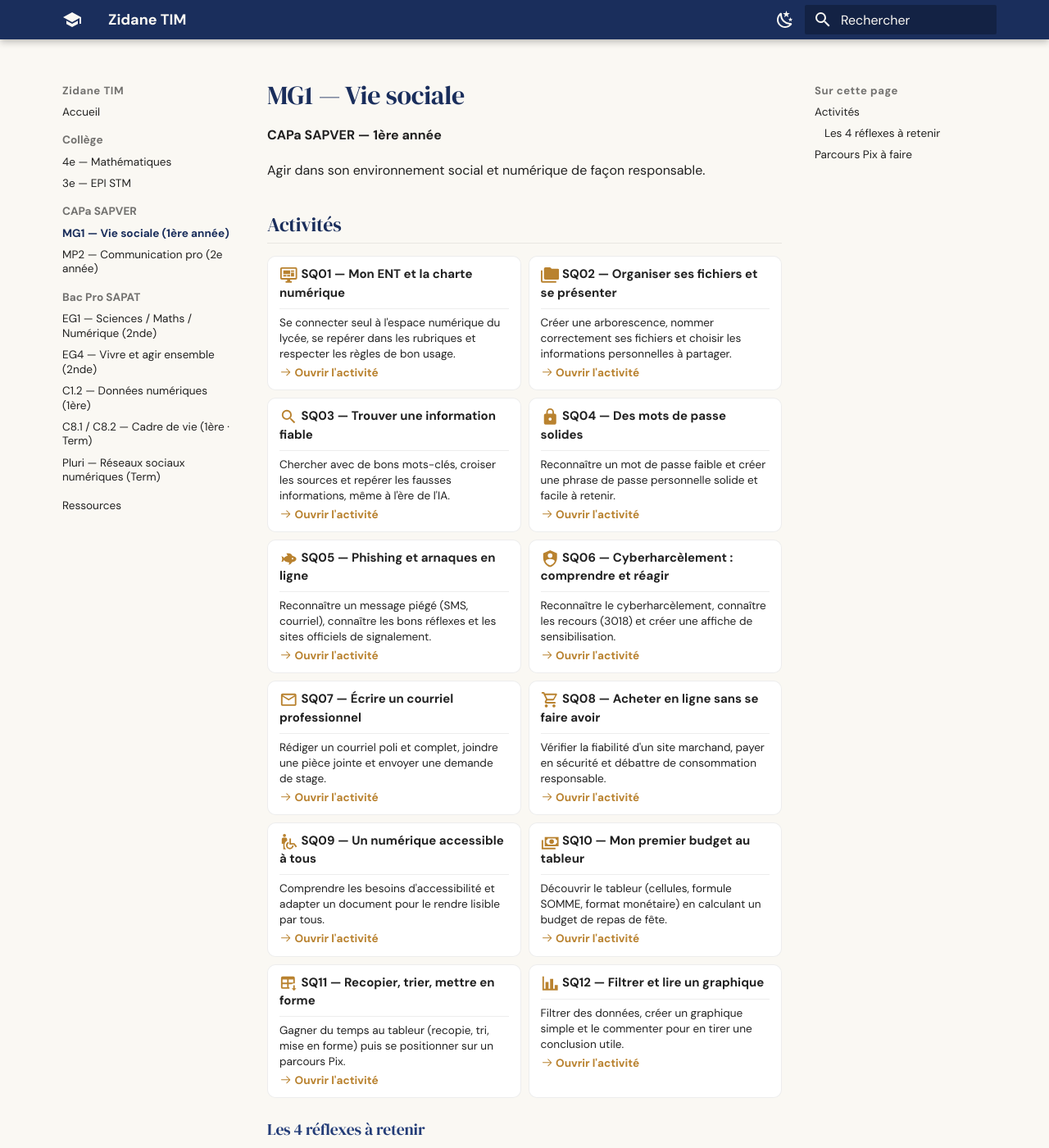
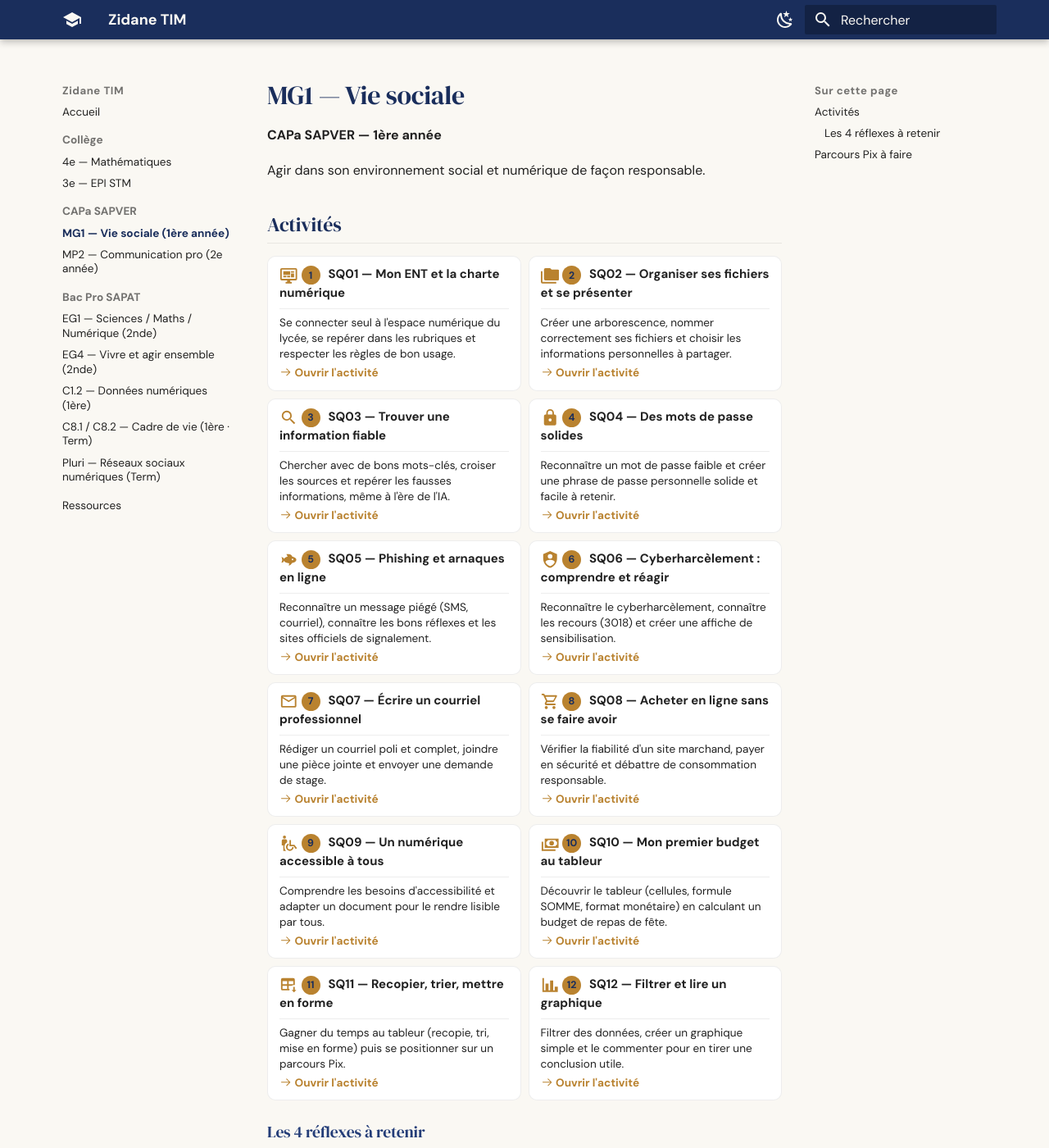
Before and after one commit to zidaneTim/zidane-tim, an MkDocs documentation site: the page built from docs/cours/capa-sapver/mg1-vie-sociale.md, in a window 1280 px wide and 1400 px high. Shown: the whole window at 82% size. Built offline with MkDocs 1.6.1 and Material for MkDocs 9.7.7, drawn with Linux system fonts in a browser that asks for light colours.

Commit message:
Pilote MG1 : badge numérique d'étape (1-12) sur les cartes SQ01-SQ12

```diff
--- a/docs/assets/style.css
+++ b/docs/assets/style.css
@@ -372,6 +372,26 @@
   color: var(--md-accent-fg-color);
 }
 
+/* Badge numéroté : signale l'ordre des activités sur les pages où la
+   séquence est prescrite (ex. SQ01→SQ12 en MG1) — pilote, pas encore
+   généralisé aux pages classe sans ordre imposé entre les activités. */
+.md-typeset .grid.cards .zt-step {
+  display: inline-flex;
+  align-items: center;
+  justify-content: center;
+  width: 1.15rem;
+  height: 1.15rem;
+  margin-right: 0.3rem;
+  border-radius: 50%;
+  background-color: var(--md-accent-fg-color);
+  color: #1a2e5c;
+  font-size: 0.62rem;
+  font-weight: 700;
+  line-height: 1;
+  vertical-align: middle;
+  flex-shrink: 0;
+}
+
 /* ---------- Éléments communs ---------- */
 
 /* Tableaux : lisibles, sans lourdeur */
--- a/docs/cours/capa-sapver/mg1-vie-sociale.md
+++ b/docs/cours/capa-sapver/mg1-vie-sociale.md
@@ -8,7 +8,7 @@ Agir dans son environnement social et numérique de façon responsable.
 
 <div class="grid cards" markdown>
 
--   :material-monitor-dashboard:{ .lg .middle } **SQ01 — Mon ENT et la charte numérique**
+-   :material-monitor-dashboard:{ .lg .middle } <span class="zt-step">1</span> **SQ01 — Mon ENT et la charte numérique**
 
     ---
 
@@ -16,7 +16,7 @@ Agir dans son environnement social et numérique de façon responsable.
 
     [:octicons-arrow-right-24: Ouvrir l'activité](activites/sq01-ent-charte.md)
 
--   :material-folder-multiple:{ .lg .middle } **SQ02 — Organiser ses fichiers et se présenter**
+-   :material-folder-multiple:{ .lg .middle } <span class="zt-step">2</span> **SQ02 — Organiser ses fichiers et se présenter**
 
     ---
 
@@ -24,7 +24,7 @@ Agir dans son environnement social et numérique de façon responsable.
 
     [:octicons-arrow-right-24: Ouvrir l'activité](activites/sq02-organiser-fichiers.md)
 
--   :material-magnify:{ .lg .middle } **SQ03 — Trouver une information fiable**
+-   :material-magnify:{ .lg .middle } <span class="zt-step">3</span> **SQ03 — Trouver une information fiable**
 
     ---
 
@@ -32,7 +32,7 @@ Agir dans son environnement social et numérique de façon responsable.
 
     [:octicons-arrow-right-24: Ouvrir l'activité](activites/sq03-info-fiable.md)
 
--   :material-lock:{ .lg .middle } **SQ04 — Des mots de passe solides**
+-   :material-lock:{ .lg .middle } <span class="zt-step">4</span> **SQ04 — Des mots de passe solides**
 
     ---
 
@@ -40,7 +40,7 @@ Agir dans son environnement social et numérique de façon responsable.
 
     [:octicons-arrow-right-24: Ouvrir l'activité](activites/sq04-mots-de-passe.md)
 
--   :material-fish:{ .lg .middle } **SQ05 — Phishing et arnaques en ligne**
+-   :material-fish:{ .lg .middle } <span class="zt-step">5</span> **SQ05 — Phishing et arnaques en ligne**
 
     ---
 
@@ -48,7 +48,7 @@ Agir dans son environnement social et numérique de façon responsable.
 
     [:octicons-arrow-right-24: Ouvrir l'activité](activites/sq05-phishing.md)
 
--   :material-shield-account:{ .lg .middle } **SQ06 — Cyberharcèlement : comprendre et réagir**
+-   :material-shield-account:{ .lg .middle } <span class="zt-step">6</span> **SQ06 — Cyberharcèlement : comprendre et réagir**
 
     ---
 
@@ -56,7 +56,7 @@ Agir dans son environnement social et numérique de façon responsable.
 
     [:octicons-arrow-right-24: Ouvrir l'activité](activites/sq06-cyberharcelement.md)
 
--   :material-email-outline:{ .lg .middle } **SQ07 — Écrire un courriel professionnel**
+-   :material-email-outline:{ .lg .middle } <span class="zt-step">7</span> **SQ07 — Écrire un courriel professionnel**
 
     ---
 
@@ -64,7 +64,7 @@ Agir dans son environnement social et numérique de façon responsable.
 
     [:octicons-arrow-right-24: Ouvrir l'activité](activites/sq07-messagerie-pro.md)
 
--   :material-cart-outline:{ .lg .middle } **SQ08 — Acheter en ligne sans se faire avoir**
+-   :material-cart-outline:{ .lg .middle } <span class="zt-step">8</span> **SQ08 — Acheter en ligne sans se faire avoir**
 
     ---
 
@@ -72,7 +72,7 @@ Agir dans son environnement social et numérique de façon responsable.
 
     [:octicons-arrow-right-24: Ouvrir l'activité](activites/sq08-achats-en-ligne.md)
 
--   :material-human-wheelchair:{ .lg .middle } **SQ09 — Un numérique accessible à tous**
+-   :material-human-wheelchair:{ .lg .middle } <span class="zt-step">9</span> **SQ09 — Un numérique accessible à tous**
 
     ---
 
@@ -80,7 +80,7 @@ Agir dans son environnement social et numérique de façon responsable.
 
     [:octicons-arrow-right-24: Ouvrir l'activité](activites/sq09-accessibilite.md)
 
--   :material-cash-multiple:{ .lg .middle } **SQ10 — Mon premier budget au tableur**
+-   :material-cash-multiple:{ .lg .middle } <span class="zt-step">10</span> **SQ10 — Mon premier budget au tableur**
 
     ---
 
@@ -88,7 +88,7 @@ Agir dans son environnement social et numérique de façon responsable.
 
     [:octicons-arrow-right-24: Ouvrir l'activité](activites/sq10-tableur-budget.md)
 
--   :material-table-arrow-down:{ .lg .middle } **SQ11 — Recopier, trier, mettre en forme**
+-   :material-table-arrow-down:{ .lg .middle } <span class="zt-step">11</span> **SQ11 — Recopier, trier, mettre en forme**
 
     ---
 
@@ -96,7 +96,7 @@ Agir dans son environnement social et numérique de façon responsable.
 
     [:octicons-arrow-right-24: Ouvrir l'activité](activites/sq11-tableur-consolidation.md)
 
--   :material-chart-bar:{ .lg .middle } **SQ12 — Filtrer et lire un graphique**
+-   :material-chart-bar:{ .lg .middle } <span class="zt-step">12</span> **SQ12 — Filtrer et lire un graphique**
 
     ---
 
```
